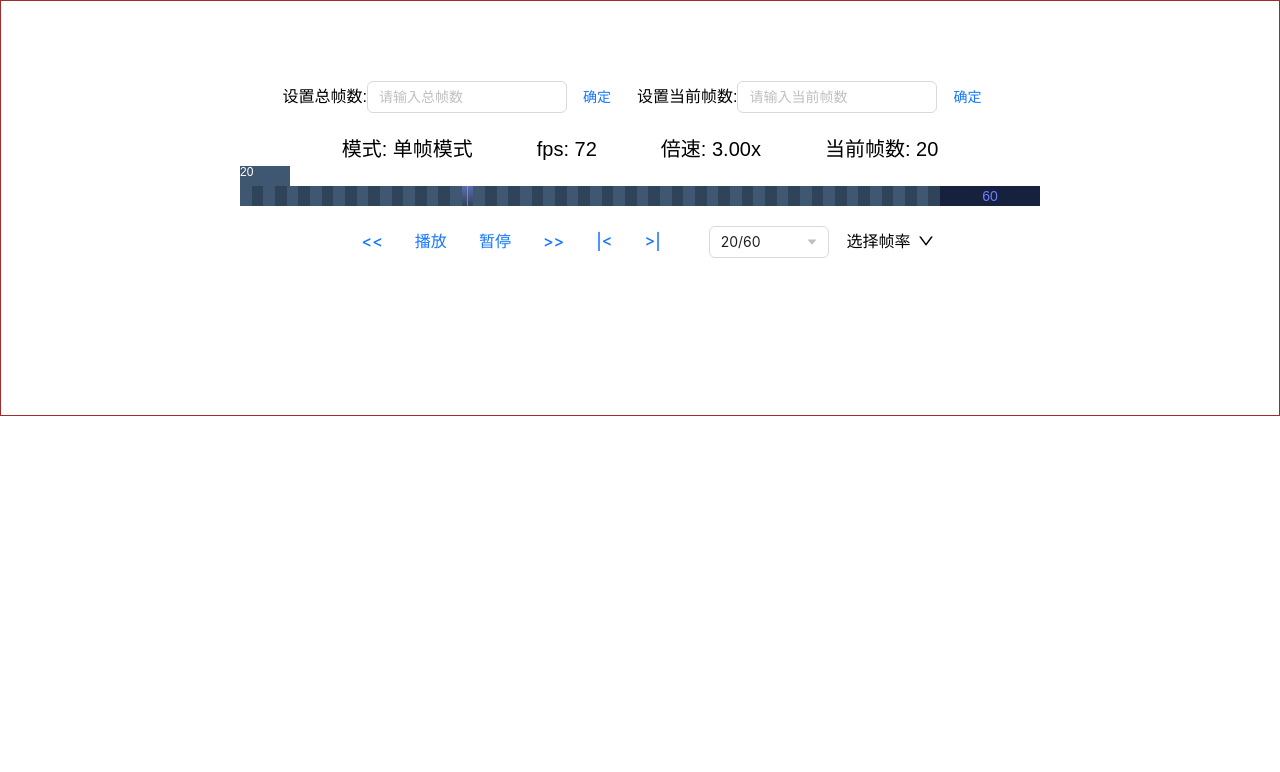
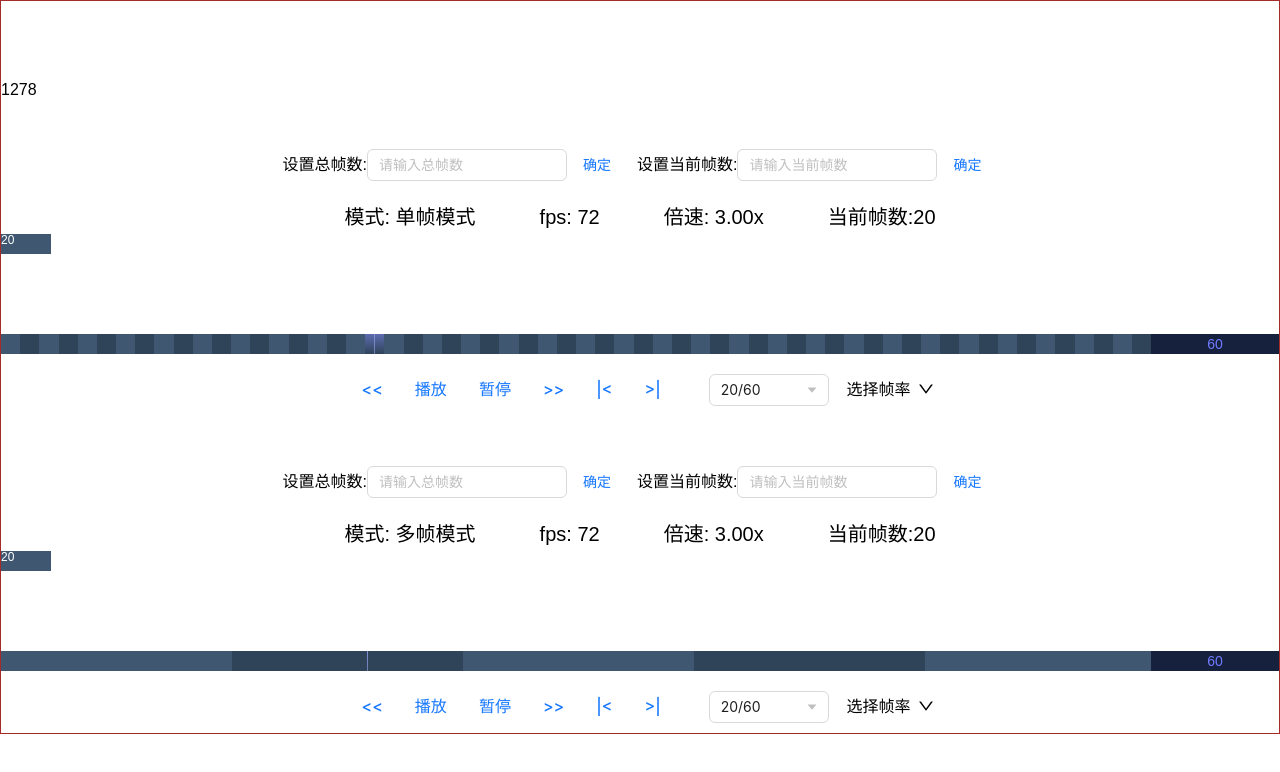
Before and after one commit to YunShangZhou/react-mook, a React app: page /#/ in a window 1280 px wide. Shown: the top 772 px of the page. Built offline with nearby package versions, Linux system fonts and the light colour scheme.

Commit message:
feat: 宽度转为自适应 ; 计算左侧距离根据帧数计算。

```diff
--- a/package.json
+++ b/package.json
@@ -4,6 +4,7 @@
   "description": "My webpack project",
   "main": "index.js",
   "dependencies": {
+    "ahooks": "^3.7.7",
     "axios": "^1.4.0",
     "day": "0.0.2",
     "lodash": "^4.17.21",
--- a/src/App.tsx
+++ b/src/App.tsx
@@ -3,7 +3,6 @@ import { useLocation, useNavigate } from "react-router-dom";
 import { Button } from "antd";
 import "./style.scss";
 import { get } from "./utils/request";
-import TimeBar, { mockProps } from "./components/PlayerBar";
 
 const App: React.FC = (props: PropsWithChildren) => {
   const { children } = props;
@@ -45,7 +44,6 @@ const App: React.FC = (props: PropsWithChildren) => {
       <Button type="primary" ghost onClick={handleGetYapiGray}>
         获取user
       </Button>
-      <TimeBar {...mockProps} />
     </div>
   );
 };
--- a/src/components/PlayerBar/index.module.css
+++ b/src/components/PlayerBar/index.module.css
@@ -28,6 +28,7 @@
 }
 
 .player-bar-show {
+  width: 100%;
   display: flex;
   align-items: end;
   justify-content: center;
@@ -58,7 +59,7 @@
   cursor: pointer;
   display: flex;
   justify-content: center;
-  transition: all 0.3s cubic-bezier(0.075, 0.82, 0.165, 1);
+  transition: all 0.5s cubic-bezier(0.075, 0.82, 0.165, 1);
 
   &:hover {
     opacity: 0.8;
@@ -74,7 +75,7 @@
     justify-content: center;
     align-items: center;
     border-radius: 2px;
-    transition: all 0.3s cubic-bezier(0.075, 0.82, 0.165, 1);
+    transition: all 0.5s cubic-bezier(0.075, 0.82, 0.165, 1);
   }
 }
 
--- a/src/components/PlayerBar/index.tsx
+++ b/src/components/PlayerBar/index.tsx
@@ -1,8 +1,8 @@
-import React, { useEffect, useRef, useState } from "react";
+import React, { useEffect, useLayoutEffect, useRef, useState } from "react";
 import { Button, Select, Dropdown, Space, InputNumber, Divider } from "antd";
 import { CaretDownOutlined, DownOutlined } from "@ant-design/icons";
+import classNames from "classnames/bind";
 import styles from "./index.module.css";
-import classNames from "classnames/bind";
 
 const cx = classNames.bind(styles);
 
@@ -18,74 +18,76 @@ type frameModeTypes = "single" | "multiple" | undefined;
 interface PlayerBarProps {
   defaultValue: number; // 默认值
   total: number; // 总值
-  width: number;
+  splitCount: number; // 多帧模式下的格子数量
   frameMode?: frameModeTypes; // 帧率模式
-  splitCount: number; // 多帧模式下的格子数量
   frameRate?: frameOptionsType; // 帧率
   height?: number;
-  tickHeight: number; // 刻度线高
-  tickColorOdd: string; // 刻度线颜色(奇数格)
-  tickColorEven: string; // 刻度线颜色(偶数格)
-  tickWidth?: number; // 刻度线粗细(废弃，可根据width / top 自生成)
-  markHeight?: number; // 标尺高度
+  tickHeight?: number; // 刻度线高
+  tickColorOdd?: string; // 刻度线颜色(奇数格)
+  tickColorEven?: string; // 刻度线颜色(偶数格)
   markBg?: string; // 标尺背景颜色
   markMiddleColor?: string; // 标尺中线颜色
-  markMiddleWidth: number; // 标尺中线宽度
+  markMiddleWidth?: number; // 标尺中线宽度
   tipColor?: string; // 提示字体色
   tipFontSize?: string; // 提示字号
   tipBg?: string; // 提示背景色
   tipWidth?: number; // 提示宽度
-  tailWidth?: number; // 尾部宽度
+  tailWidth?: number; // 尾部宽度(百分比)
   tailColor?: string; // 尾部字体色
   tailBgColor?: string; // 尾部背景色
   tailFontSize?: number; // 尾部字号
-  borderBottom?: string; // 底边样式
-  background?: string; // 背景色
+  parentWidth: number;
 }
 
-export const mockProps = {
+// 必填属性
+export const requiredDefaultProps = {
   total: 60,
   defaultValue: 20,
   splitCount: 5,
+};
+
+// 选填属性
+export const optionalDefaultProps = {
+  // width: '100%',
   frameMode: "single" as frameModeTypes,
   frameRate: 72 as frameOptionsType,
-  width: 700,
-  // height: 30,
+  height: 120,
   tickHeight: 20,
   tickColorOdd: "#3F5770",
   tickColorEven: "#2F4459",
-  // tickWidth: 10,
   tipWidth: 50,
-  tailWidth: 100,
+  tipFontSize: 12,
+  tipColor: "white",
+  tipBg: "rgba(63, 87, 112, 1)",
+  tailWidth: 10,
   tailColor: "#707AFF",
   tailBgColor: "#16213E",
   tailFontSize: 14,
-  markHeight: 20,
   markBg: `linear-gradient(to bottom , rgba(134, 142, 255, 0.53) , rgba(134, 142, 255, 0))`,
   markMiddleColor: "rgba(169, 175, 252, 0.53)",
   markMiddleWidth: 1,
-  // background: 'blue',
-  // borderBottom: `1px solid black`,
+};
+
+// 默认属性
+export const defaultProps = {
+  ...requiredDefaultProps,
+  ...optionalDefaultProps,
 };
 
 // 进度条样式
 const playerBarStyle = (config: any) => {
   const {
-    width,
     height,
-    markHeight,
     tickHeight,
     tickWidth,
     tickColorOdd,
     tickColorEven,
-    background,
-    borderBottom,
+    parentWidth,
   } = config;
 
   return {
-    height: `${height || tickHeight + markHeight}px`,
-    width: `${width}px`,
-    background,
+    height: `${height || tickHeight * 2}px`,
+    width: `${parentWidth}px`,
     backgroundImage: `repeating-linear-gradient(
       to right,
       ${tickColorOdd} 0,
@@ -96,7 +98,6 @@ const playerBarStyle = (config: any) => {
     backgroundSize: `100% ${tickHeight}px`,
     backgroundRepeat: `no-repeat`,
     backgroundPosition: `0 100%, 0 100%`,
-    borderBottom,
   };
 };
 
@@ -109,7 +110,7 @@ const playerBarTailStyle = (config: any) => {
     color: tailColor,
     backgroundColor: tailBgColor,
     fontSize: `${tailFontSize}px`,
-    width: `${tailWidth}px`,
+    width: `${tailWidth}%`,
     height: `${tickHeight}px`,
   };
 };
@@ -119,7 +120,6 @@ const renderMarkDom = (config: any) => {
   const {
     tickWidth,
     tickHeight,
-    markHeight,
     markBg,
     markMiddleColor,
     markMiddleWidth,
@@ -137,7 +137,7 @@ const renderMarkDom = (config: any) => {
   // 标记样式
   const markStyle = () => {
     const style = {
-      height: `${markHeight || tickHeight}px`,
+      height: `${tickHeight}px`,
       width: `${tickWidth}px`,
       background: markBg,
       // bottom: `${tickHeight}px`,
@@ -166,9 +166,9 @@ const renderMarkDom = (config: any) => {
     }
 
     return {
-      fontSize: `${tipFontSize || 12}px`,
-      color: `${tipColor || "white"}`,
-      backgroundColor: `${tipBg || "rgba(63, 87, 112, 1)"}`,
+      fontSize: `${tipFontSize}px`,
+      color: `${tipColor}`,
+      backgroundColor: `${tipBg}`,
       bottom: `${tickHeight}px`,
       left: `${tipLeft}px`,
       height: `${tickHeight}px`,
@@ -202,7 +202,7 @@ const calculateMarkLeft = (config: any) => {
     frameMode,
     currentTotal,
     splitCount,
-    width,
+    parentWidth,
     tickWidth,
     currentFrame,
     markMiddleWidth,
@@ -214,7 +214,7 @@ const calculateMarkLeft = (config: any) => {
     const scale = splitCount / currentTotal;
 
     if (currentFrame === currentTotal) {
-      markLeft = width - markMiddleWidth;
+      markLeft = parentWidth - markMiddleWidth;
     }
     markLeft = (currentFrame - 1) * (tickWidth * scale);
   }
@@ -236,16 +236,21 @@ const calculateCurrentFrame = (config: any) => {
   return currentFrame;
 };
 
+// const PlayerBar = (props:any) => {
 const PlayerBar: React.FC<PlayerBarProps> = (props) => {
+  const conbineProps = { ...optionalDefaultProps, ...props };
+
   const {
     total,
     defaultValue,
     splitCount = 20,
-    width,
     frameMode: fm,
     markMiddleWidth,
     frameRate = 24,
-  } = props;
+    parentWidth: size,
+    tailWidth,
+  } = conbineProps;
+
   const [firstLoad, setFirstLoad] = useState(true);
 
   const contentRef = useRef<HTMLDivElement>(null);
@@ -264,8 +269,24 @@ const PlayerBar: React.FC<PlayerBarProps> = (props) => {
     null
   );
 
-  let tickWidth = width / currentTotal;
-  if (frameMode === "multiple") tickWidth = Math.ceil(width / splitCount);
+  const [isPause, setIsPause] = useState(true);
+
+  const [parentWidth, setParentWidth] = useState(1000);
+
+  useEffect(() => {
+    const scale = (100 - tailWidth) / 100;
+    setParentWidth(size * scale);
+  }, [size]);
+
+  let tickWidth = parentWidth / currentTotal;
+  if (frameMode === "multiple") tickWidth = Math.ceil(parentWidth / splitCount);
+
+  // 一帧的宽度
+  let frameWidth = tickWidth;
+  if (frameMode === "multiple") {
+    const scale = splitCount / currentTotal;
+    frameWidth = tickWidth * scale;
+  }
 
   const [markLeft, setMarkLeft] = useState(
     calculateMarkLeft({
@@ -275,7 +296,7 @@ const PlayerBar: React.FC<PlayerBarProps> = (props) => {
       frameMode,
       currentTotal,
       markMiddleWidth,
-      width,
+      parentWidth,
     })
   );
 
@@ -293,17 +314,14 @@ const PlayerBar: React.FC<PlayerBarProps> = (props) => {
         frameMode,
         currentTotal,
         markMiddleWidth,
-        width,
+        parentWidth,
       })
     );
-  }, [currentFrame, currentTotal]);
+  }, [currentFrame, currentTotal, parentWidth]);
 
   // 帧率 改变时，标尺速率变化
   useEffect(() => {
-    if (currentFrameRate == frameRate && firstLoad) {
-      setFirstLoad(false);
-      return;
-    }
+    if (isPause) return;
     handlePause();
     handlePlay();
   }, [currentFrameRate]);
@@ -318,140 +336,89 @@ const PlayerBar: React.FC<PlayerBarProps> = (props) => {
 
   const handleMouseDown = (e: any) => {
     setIsMouseDown(true);
-
-    handleMouseEventForMark({
-      e,
-      contentRef: contentRef.current as HTMLDivElement,
-      onSetMarkLeft: setMarkLeft,
-      mode: "down",
-      frameMode,
-      tickWidth,
-      markMiddleWidth,
-    });
+    handleMouseEventForMark({ e, mode: "down" });
   };
 
   const handleMouseMove = (e: any) => {
     if (!isMouseDown) return;
-
-    handleMouseEventForMark({
-      e,
-      contentRef: contentRef.current as HTMLDivElement,
-      onSetMarkLeft: setMarkLeft,
-      mode: "move",
-      frameMode,
-      tickWidth,
-      markMiddleWidth,
-    });
+    handleMouseEventForMark({ e, mode: "move" });
   };
 
   // 公共逻辑: 控制标记的鼠标事件。
   const handleMouseEventForMark = (config: any) => {
-    const {
-      e,
-      contentRef,
-      tickWidth,
-      onSetMarkLeft,
-      mode,
-      frameMode,
-      markMiddleWidth,
-    } = config;
+    const { e, mode } = config;
     const { pageX: cursorLeft } = e;
-    const { offsetLeft: contentLeft, offsetWidth: contentWidth } = contentRef;
+    const { offsetLeft: contentLeft, offsetWidth: contentWidth } =
+      contentRef?.current as HTMLDivElement;
 
-    let markWidth = frameMode === "single" ? tickWidth : markMiddleWidth;
-    let offsetLeft = cursorLeft - contentLeft - markWidth / 2;
-
-    const isOverflowLeft = cursorLeft < contentLeft + markWidth / 2;
+    const isOverflowLeft = cursorLeft < contentLeft + frameWidth / 2;
     const isOverflowRight =
-      cursorLeft > contentLeft + (contentWidth - markWidth / 2);
+      cursorLeft > contentLeft + (contentWidth - frameWidth / 2);
 
     // 边界处理
     switch (mode) {
       case "move":
         if (isOverflowLeft || isOverflowRight) return;
       case "down":
-        if (isOverflowLeft) return onSetMarkLeft(0);
-        if (isOverflowRight) return onSetMarkLeft(contentWidth - markWidth);
+        if (isOverflowLeft) {
+          setCurrentFrame(1);
+          return;
+        }
+        if (isOverflowRight) {
+          setCurrentFrame(currentTotal);
+          return;
+        }
     }
 
-    // 单帧 模式
+    let offsetLeft = cursorLeft - contentLeft;
     if (frameMode === "single") {
       offsetLeft = cursorLeft - contentLeft;
-      const offsetCount = Math.floor(offsetLeft / markWidth);
+      const offsetCount = Math.ceil(offsetLeft / frameWidth);
 
-      offsetLeft = offsetCount * markWidth;
+      offsetLeft = offsetCount * frameWidth;
     }
-
-    onSetMarkLeft(offsetLeft);
+    setCurrentFrame(offsetLeft / frameWidth);
   };
 
   const playSetTimeoutFnId = useRef<any>();
-
-  /**
-   * setTimeout最小间隔为4ms
-   * 目前帧数99，对应倍速4.125
-   * / 1000 * 20 ：计算每20ms宽度。
-   * */
-  const multiple = currentFrameRate / frameRate;
-  const gap = 20 / multiple;
-  const gapWidth =
-    ((frameMode === "multiple"
-      ? (currentFrameRate * tickWidth * splitCount) / currentTotal
-      : currentFrameRate * tickWidth) /
-      1000) *
-    20;
-
   const handlePlay = () => {
     if (playSetTimeoutFnId.current) return;
 
     playSetTimeoutFnId.current = setInterval(() => {
-      setMarkLeft((prev) => {
-        if (prev >= width - gapWidth) return 0;
-        return prev + gapWidth;
+      setIsPause(false);
+      setCurrentFrame((prev) => {
+        if (prev === currentTotal) return 1;
+        return prev + 1;
       });
-    }, gap);
+    }, 1000 / currentFrameRate);
   };
 
   const handlePause = () => {
     clearTimeout(playSetTimeoutFnId.current);
     playSetTimeoutFnId.current = null;
+    setIsPause(true);
   };
 
-  // 一帧的宽度
-  let frameWidth = tickWidth;
-  if (frameMode === "multiple") {
-    const scale = splitCount / currentTotal;
-    frameWidth = tickWidth * scale;
-  }
   const handlePrev = () => {
-    setMarkLeft((prev) => {
-      if (prev - frameWidth < 0) {
-        return 0;
-      }
-      return prev - frameWidth;
+    setCurrentFrame((prev) => {
+      if (prev == 1) return prev;
+      return prev - 1;
     });
   };
 
   const handleNext = () => {
-    setMarkLeft((prev) => {
-      if (prev + frameWidth >= width) {
-        return (
-          width - (frameMode === "multiple" ? markMiddleWidth : frameWidth)
-        );
-      }
-      return prev + frameWidth;
+    setCurrentFrame((prev) => {
+      if (prev == currentTotal) return prev;
+      return prev + 1;
     });
   };
 
   const handleLeftmost = () => {
-    setMarkLeft(0);
+    setCurrentFrame(1);
   };
 
   const handleRightmost = () => {
-    if (frameMode === "single") {
-      return setMarkLeft(width - tickWidth);
-    }
-    setMarkLeft(width - markMiddleWidth);
+    setCurrentFrame(currentTotal);
   };
 
   // 帧率 input
@@ -551,7 +518,7 @@ const PlayerBar: React.FC<PlayerBarProps> = (props) => {
         <span>fps: {currentFrameRate}</span>
         <span>倍速: {(currentFrameRate / 24).toFixed(2)}x</span>
         <span>
-          当前帧数:{" "}
+          当前帧数:
           {calculateCurrentFrame({
             markLeft,
             tickWidth,
@@ -566,14 +533,14 @@ const PlayerBar: React.FC<PlayerBarProps> = (props) => {
         <div
           className={cx("player-bar-content")}
           ref={contentRef}
-          style={playerBarStyle({ ...props, tickWidth })}
+          style={playerBarStyle({ ...conbineProps, tickWidth, parentWidth })}
           onMouseMove={handleMouseMove}
           onMouseDown={handleMouseDown}
           onMouseUp={handleMouseUp}
           onMouseLeave={handleMouseLeave}
         >
           {renderMarkDom({
-            ...props,
+            ...conbineProps,
             contentRef,
             frameMode,
             markLeft,
@@ -586,7 +553,7 @@ const PlayerBar: React.FC<PlayerBarProps> = (props) => {
         {/* tail */}
         <div
           className={cx("player-bar-tail")}
-          style={playerBarTailStyle({ ...props })}
+          style={playerBarTailStyle({ ...conbineProps })}
         >
           {currentTotal}
         </div>
@@ -714,4 +681,6 @@ const PlayerBar: React.FC<PlayerBarProps> = (props) => {
   );
 };
 
+// PlayerBar.defaultProps = defaultProps;
+
 export default PlayerBar;
--- a/src/pages/example/index.tsx
+++ b/src/pages/example/index.tsx
@@ -1,23 +1,32 @@
-import React from 'react';
-import classNames from 'classnames/bind';
-import PlayerBar, { mockProps } from '../../components/PlayerBar';
-import styles from './index.module.css';
+import React, { useEffect, useRef } from "react";
+import classNames from "classnames/bind";
+import PlayerBar, { requiredDefaultProps } from "../../components/PlayerBar";
+import styles from "./index.module.css";
+
+import { useSize } from "ahooks";
 
 const cx = classNames.bind(styles);
 
 const ExamplePage = () => {
+  const containerRef = useRef<HTMLDivElement>(null);
+  const size = useSize(containerRef);
+
   return (
-    <div className={cx('example-page')}>
-      <PlayerBar {...mockProps} />
-      <br />
-      <br />
-      <br />
-      <br />
-      <br />
-      <br />
-      <br />
-      <br />
-      {/* <PlayerBar {...mockProps} frameMode="multiple" /> */}
+    <div
+      ref={containerRef}
+      className={cx("example-page")}
+      style={{ display: "flex", flexDirection: "column", gap: 50 }}
+    >
+      <span>{size?.width}</span>
+      <PlayerBar
+        parentWidth={size?.width as number}
+        {...requiredDefaultProps}
+      />
+      <PlayerBar
+        parentWidth={size?.width as number}
+        {...requiredDefaultProps}
+        frameMode="multiple"
+      />
     </div>
   );
 };
```
Also changed, not shown: 1 other file (tests, documents, lock files or other folders).
